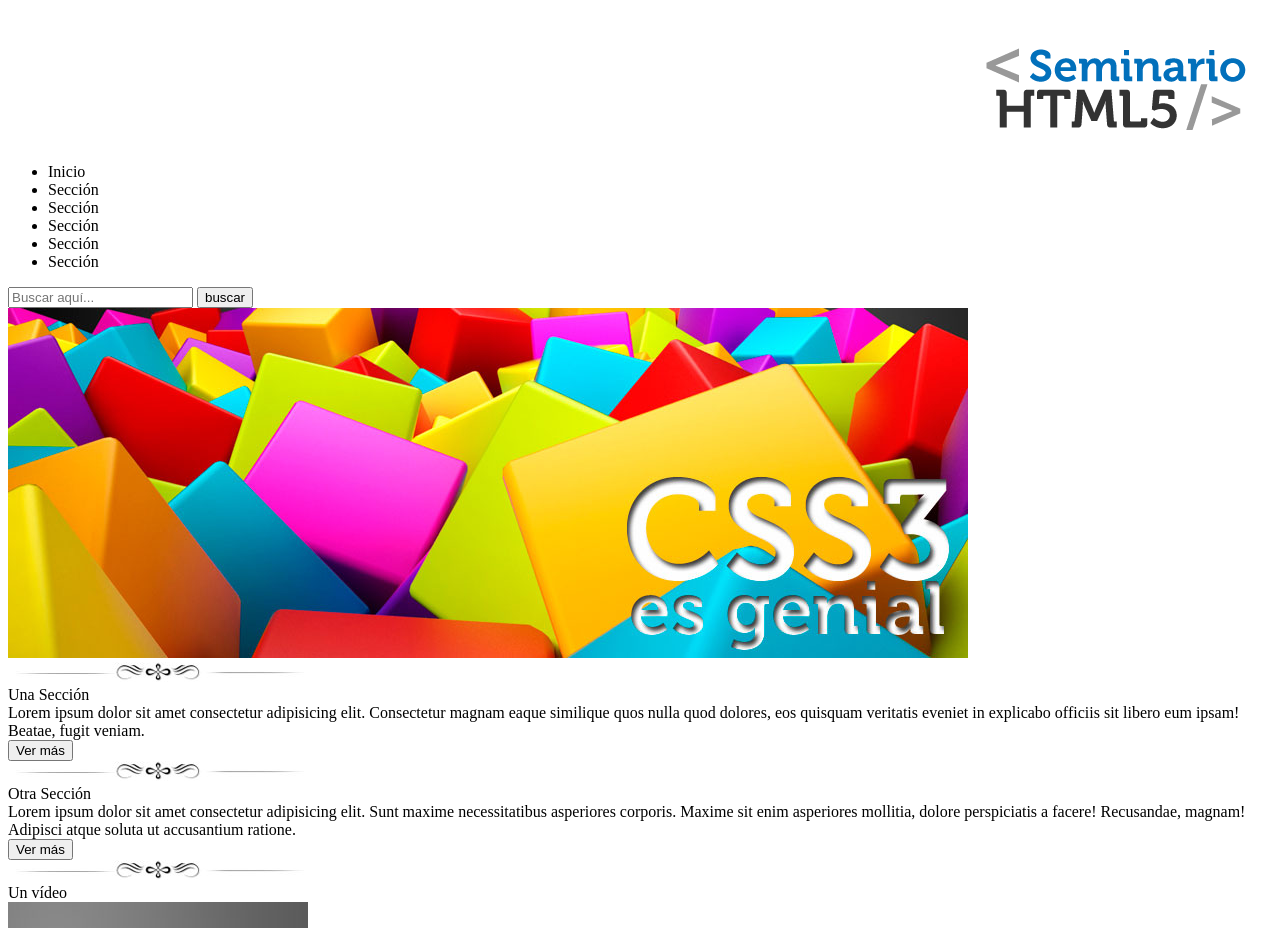
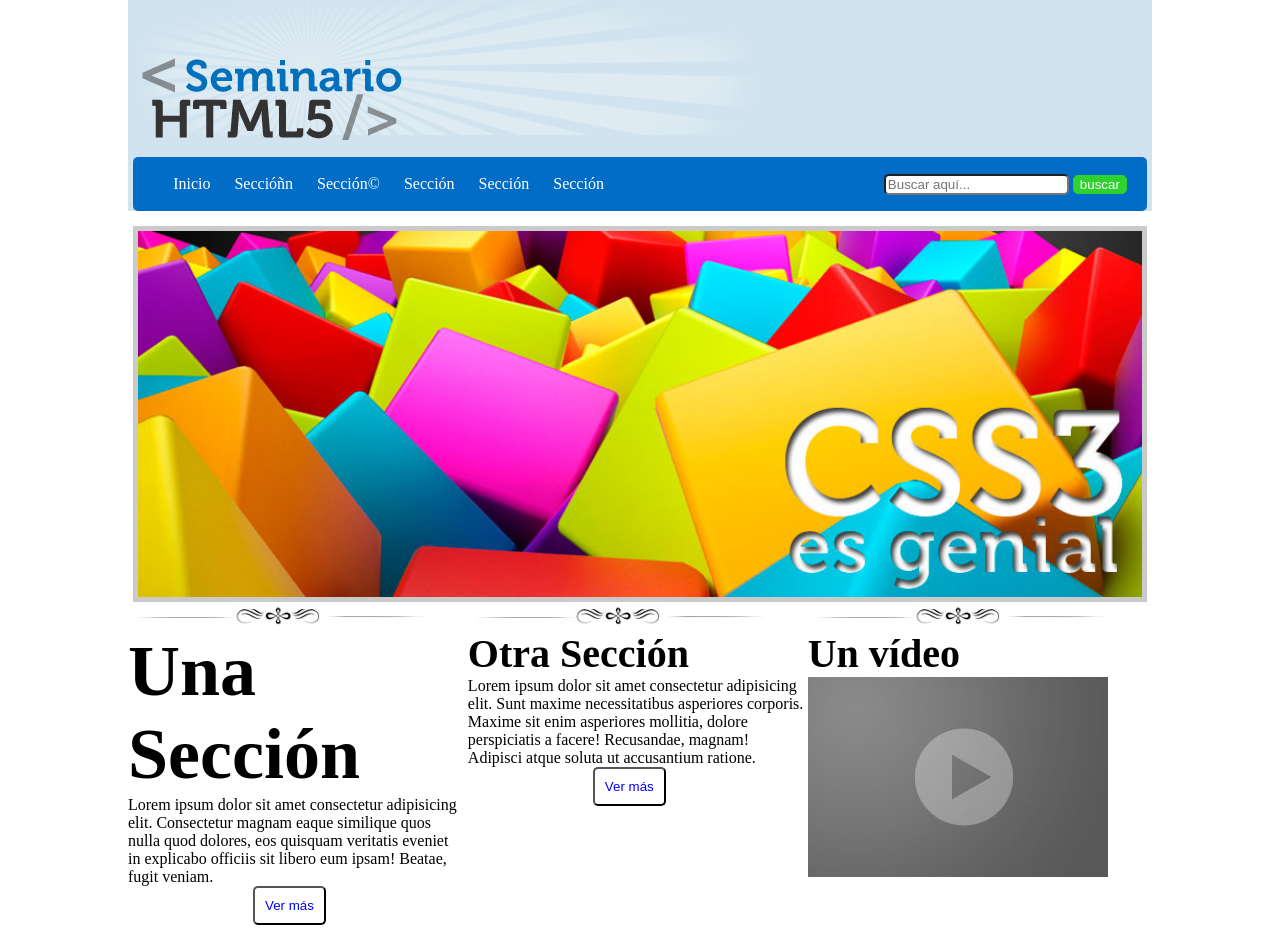
Before and after one commit to Iribe19/PW15162022, a plain HTML site: page PracticaCSS01/index.html in a window 1280 px wide. Shown: the top 928 px of the page. Drawn offline with Linux system fonts and the light colour scheme.

Commit message:
Practica01 Terminda

```diff
--- /dev/null
+++ b/PracticaCSS01/css/estilos.css
@@ -0,0 +1,71 @@
+/*margin: arriba derecha abajo izquierda*/
+body{
+    /* 1em */
+    font-size: 16px;
+    margin: 0px auto;
+    max-width: 1024px;
+}
+header{
+    background: #d1e3ee;
+}
+header nav{
+    background: #026dc6;
+    border-radius: 5px;
+    margin: 0px auto;
+    padding: 2px 0px;
+    width: 99%;
+}
+header nav form{
+    float: right;
+    margin-top: -35px;
+    margin-right: 20px;
+}
+header nav form input{
+    border-radius: 5px;
+}
+header nav form input[type="submit"]{
+    background: rgb(46, 209, 46);
+    border: 1px solid rgb(46, 209, 46);
+    color: white;
+}
+header nav ul li{
+
+    /*border: 1px solid red;*/
+    color: white;
+    display: inline-block;
+    margin-right: 20px;
+}
+#logo{
+    margin-top: -150px;
+}
+#seccion01{
+    margin-top: 15px;
+}
+#seccion01 article{
+    text-align: center;
+}
+#seccion01 article img{
+    border: 5px solid rgba(150, 150, 150, 0.5);
+    width: 98%;
+}
+#seccion02 article{
+    display: inline-block;
+    vertical-align: top;
+    width: 32.8%;
+}
+#seccion02 article input[type="submit"]{
+    background: white;
+    border-radius: 5px;
+    color: blue;
+    margin-left: 125px;
+    padding: 10px;
+}
+.unaSeccion{
+    font-size: 4.5em;
+}
+.nito{
+    font-weight: bold;/* negritas */
+}
+.otraSeccion{
+    font-size: 2.5em;
+}
--- a/PracticaCSS01/index.html
+++ b/PracticaCSS01/index.html
@@ -4,7 +4,8 @@
     <meta charset="UTF-8">
     <meta http-equiv="X-UA-Compatible" content="IE=edge">
     <meta name="viewport" content="width=device-width, initial-scale=1.0">
-    <title>Document</title>
+    <title>Práctica 01</title>
+    <link rel="stylesheet" href="css/estilos.css">
 </head>
 <body>
     <header>
@@ -13,8 +14,8 @@
         <nav>
             <ul>
                 <li>Inicio</li>
-                <li>Sección</li>
-                <li>Sección</li>
+                <li>Secci&oacute&ntilden</li>
+                <li>Sección&copy;</li>
                 <li>Sección</li>
                 <li>Sección</li>
                 <li>Sección</li>
@@ -34,7 +35,7 @@
         <article>
             <img src="img/separador.jpg" alt="">
             <br>
-            Una Sección
+            <span class="unaSeccion nito">Una Sección</span>
             <br>
             Lorem ipsum dolor sit amet consectetur adipisicing elit. Consectetur magnam eaque similique quos nulla quod dolores, eos quisquam veritatis eveniet in explicabo officiis sit libero eum ipsam! Beatae, fugit veniam.
             <br>
@@ -42,7 +43,7 @@
         </article>
         <article><img src="img/separador.jpg" alt="">
             <br>
-            Otra Sección
+            <span class="otraSeccion nito">Otra Sección</span>
             <br>
             Lorem ipsum dolor sit amet consectetur adipisicing elit. Sunt maxime necessitatibus asperiores corporis. Maxime sit enim asperiores mollitia, dolore perspiciatis a facere! Recusandae, magnam! Adipisci atque soluta ut accusantium ratione.
             <br>
@@ -51,7 +52,7 @@
         <article>
             <img src="img/separador.jpg" alt="">
             <br>
-            Un vídeo
+            <span class="otraSeccion nito">Un vídeo</span>
             <br>
             <img src="img/video.jpg" alt="">
         </article>
```
